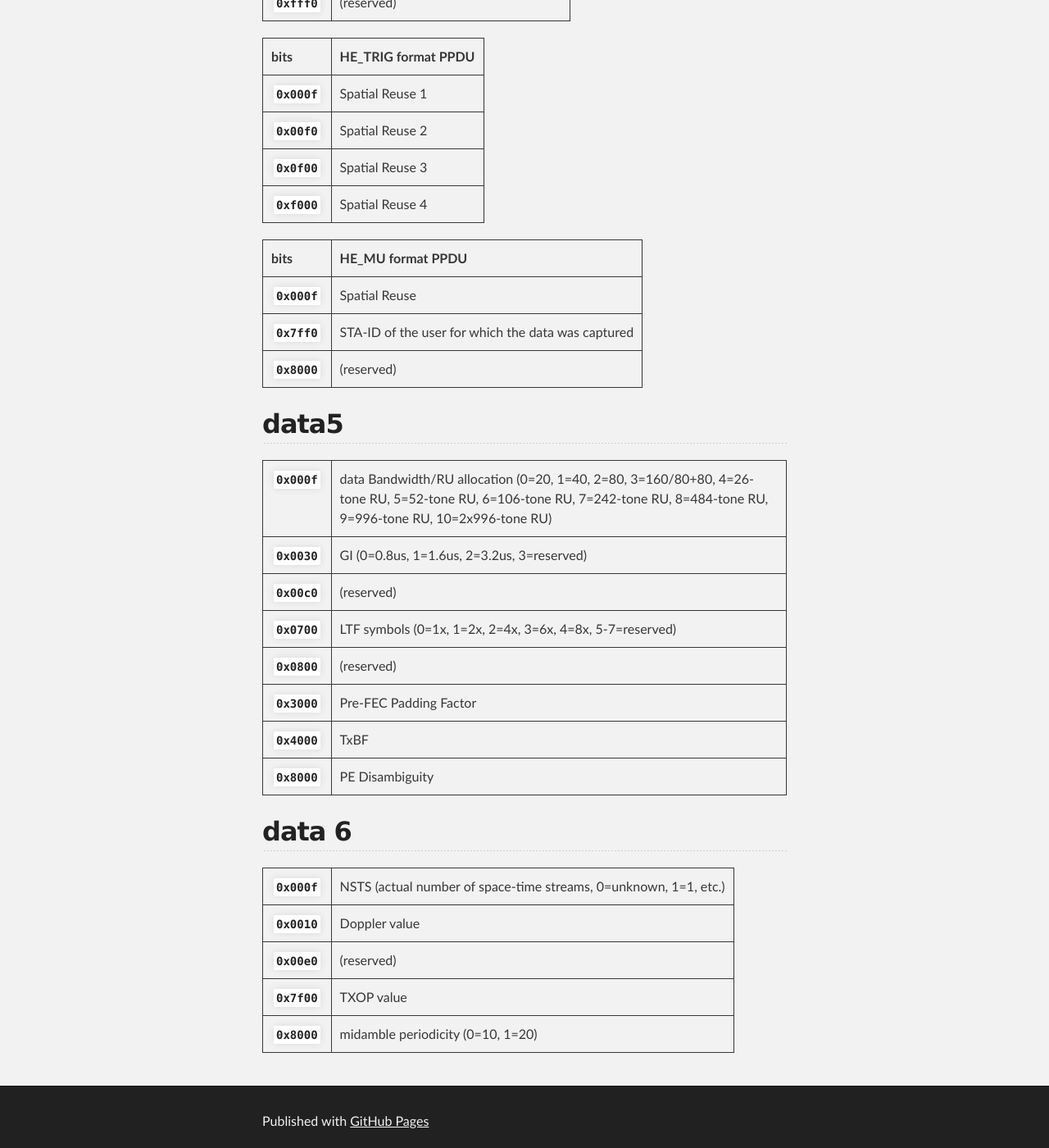
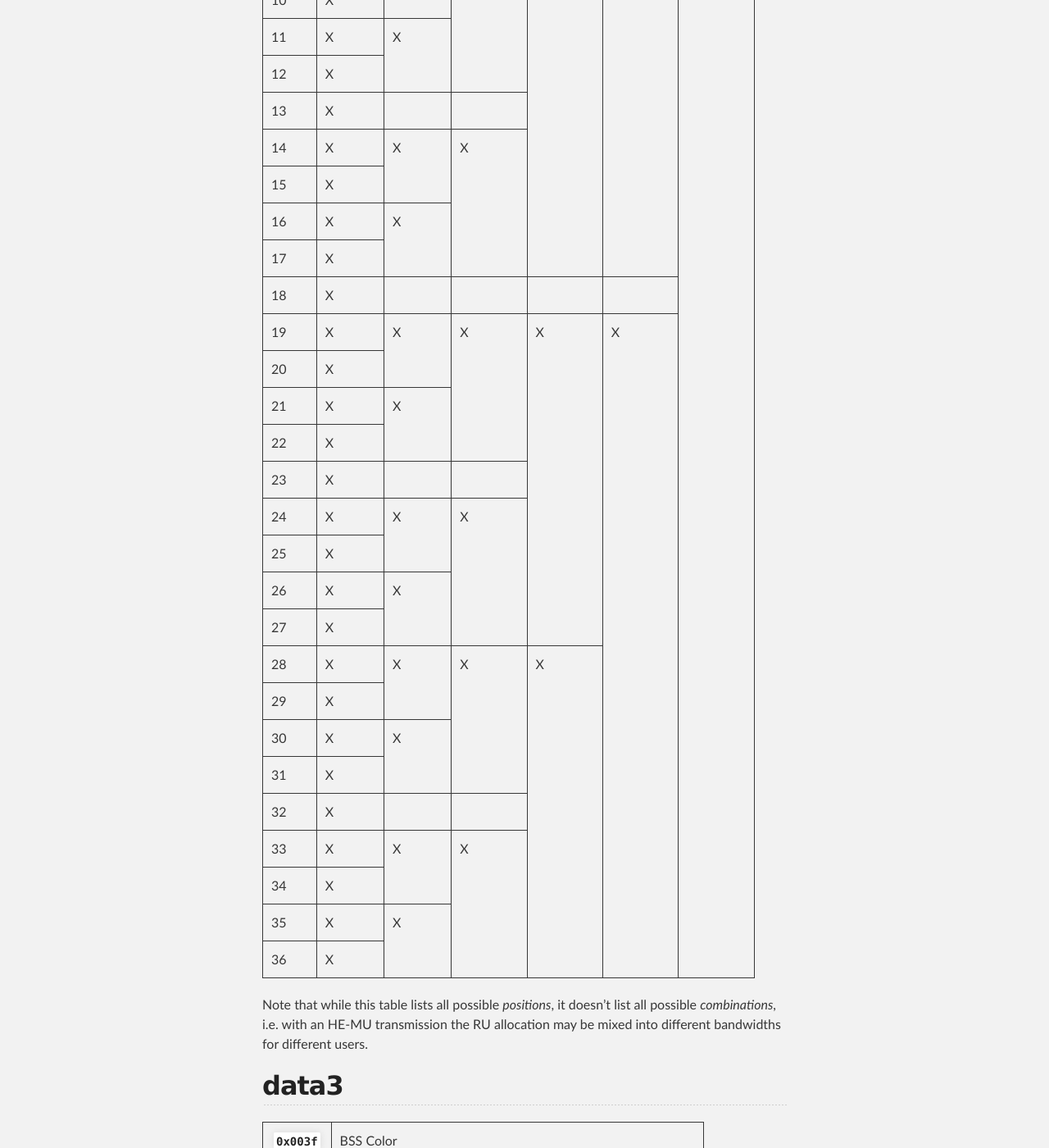
Before and after one commit to radiotap/radiotap.github.io, a Jekyll site: the page built from fields/HE.md, in a window 1280 px wide and 1400 px high, scrolled down 2910 px. Shown: the whole window at 82% size. Built offline with Jekyll 4.4.1, drawn with Linux system fonts in a browser that asks for light colours; some of the changed text lies outside the part shown.

Commit message:
HE: clarify RU offset field

```diff
--- a/fields/HE.md
+++ b/fields/HE.md
@@ -67,6 +67,218 @@
 | **`0x4000`** | RU allocation offset known |
 | **`0x8000`** | pri/sec 80 MHz (primary=0, secondary=1) |
 
+### RU allocation offset
+
+The RU allocation offset is encoded as the offset (within the 80 MHz
+pri/sec channel) in 26-tone "equivalents" according to the following table:
+
+<table>
+<tr>
+<th>offset</th>
+<th>26-tone</th>
+<th>52-tone</th>
+<th>106-tone</th>
+<th>242-tone</th>
+<th>484-tone</th>
+<th>996-tone</th>
+</tr>
+<tr>
+<td>0</td>
+<td>X</td>
+<td rowspan="2">X</td>
+<td rowspan="4">X</td>
+<td rowspan="9">X</td>
+<td rowspan="18">X</td>
+<td rowspan="37">X</td>
+</tr>
+<tr>
+<td>1</td>
+<td>X</td>
+</tr>
+<tr>
+<td>2</td>
+<td>X</td>
+<td rowspan="2">X</td>
+</tr>
+<tr>
+<td>3</td>
+<td>X</td>
+</tr>
+<tr>
+<td>4</td>
+<td>X</td>
+<td></td>
+<td></td>
+</tr>
+<tr>
+<td>5</td>
+<td>X</td>
+<td rowspan="2">X</td>
+<td rowspan="4">X</td>
+</tr>
+<tr>
+<td>6</td>
+<td>X</td>
+</tr>
+<tr>
+<td>7</td>
+<td>X</td>
+<td rowspan="2">X</td>
+</tr>
+<tr>
+<td>8</td>
+<td>X</td>
+</tr>
+<tr>
+<td>9</td>
+<td>X</td>
+<td rowspan="2">X</td>
+<td rowspan="4">X</td>
+<td rowspan="9">X</td>
+</tr>
+<tr>
+<td>10</td>
+<td>X</td>
+</tr>
+<tr>
+<td>11</td>
+<td>X</td>
+<td rowspan="2">X</td>
+</tr>
+<tr>
+<td>12</td>
+<td>X</td>
+</tr>
+<tr>
+<td>13</td>
+<td>X</td>
+<td></td>
+<td></td>
+</tr>
+<tr>
+<td>14</td>
+<td>X</td>
+<td rowspan="2">X</td>
+<td rowspan="4">X</td>
+</tr>
+<tr>
+<td>15</td>
+<td>X</td>
+</tr>
+<tr>
+<td>16</td>
+<td>X</td>
+<td rowspan="2">X</td>
+</tr>
+<tr>
+<td>17</td>
+<td>X</td>
+</tr>
+<tr>
+<td>18</td>
+<td>X</td>
+<td></td>
+<td></td>
+<td></td>
+<td></td>
+</tr>
+<tr>
+<td>19</td>
+<td>X</td>
+<td rowspan="2">X</td>
+<td rowspan="4">X</td>
+<td rowspan="9">X</td>
+<td rowspan="18">X</td>
+</tr>
+<tr>
+<td>20</td>
+<td>X</td>
+</tr>
+<tr>
+<td>21</td>
+<td>X</td>
+<td rowspan="2">X</td>
+</tr>
+<tr>
+<td>22</td>
+<td>X</td>
+</tr>
+<tr>
+<td>23</td>
+<td>X</td>
+<td></td>
+<td></td>
+</tr>
+<tr>
+<td>24</td>
+<td>X</td>
+<td rowspan="2">X</td>
+<td rowspan="4">X</td>
+</tr>
+<tr>
+<td>25</td>
+<td>X</td>
+</tr>
+<tr>
+<td>26</td>
+<td>X</td>
+<td rowspan="2">X</td>
+</tr>
+<tr>
+<td>27</td>
+<td>X</td>
+</tr>
+<tr>
+<td>28</td>
+<td>X</td>
+<td rowspan="2">X</td>
+<td rowspan="4">X</td>
+<td rowspan="9">X</td>
+</tr>
+<tr>
+<td>29</td>
+<td>X</td>
+</tr>
+<tr>
+<td>30</td>
+<td>X</td>
+<td rowspan="2">X</td>
+</tr>
+<tr>
+<td>31</td>
+<td>X</td>
+</tr>
+<tr>
+<td>32</td>
+<td>X</td>
+<td></td>
+<td></td>
+</tr>
+<tr>
+<td>33</td>
+<td>X</td>
+<td rowspan="2">X</td>
+<td rowspan="4">X</td>
+</tr>
+<tr>
+<td>34</td>
+<td>X</td>
+</tr>
+<tr>
+<td>35</td>
+<td>X</td>
+<td rowspan="2">X</td>
+</tr>
+<tr>
+<td>36</td>
+<td>X</td>
+</tr>
+</table>
+
+Note that while this table lists all possible *positions*, it doesn't list
+all possible *combinations*, i.e. with an HE-MU transmission the RU
+allocation may be mixed into different bandwidths for different users.
+
 ## data3
 
 | **`0x003f`** | BSS Color |
```
